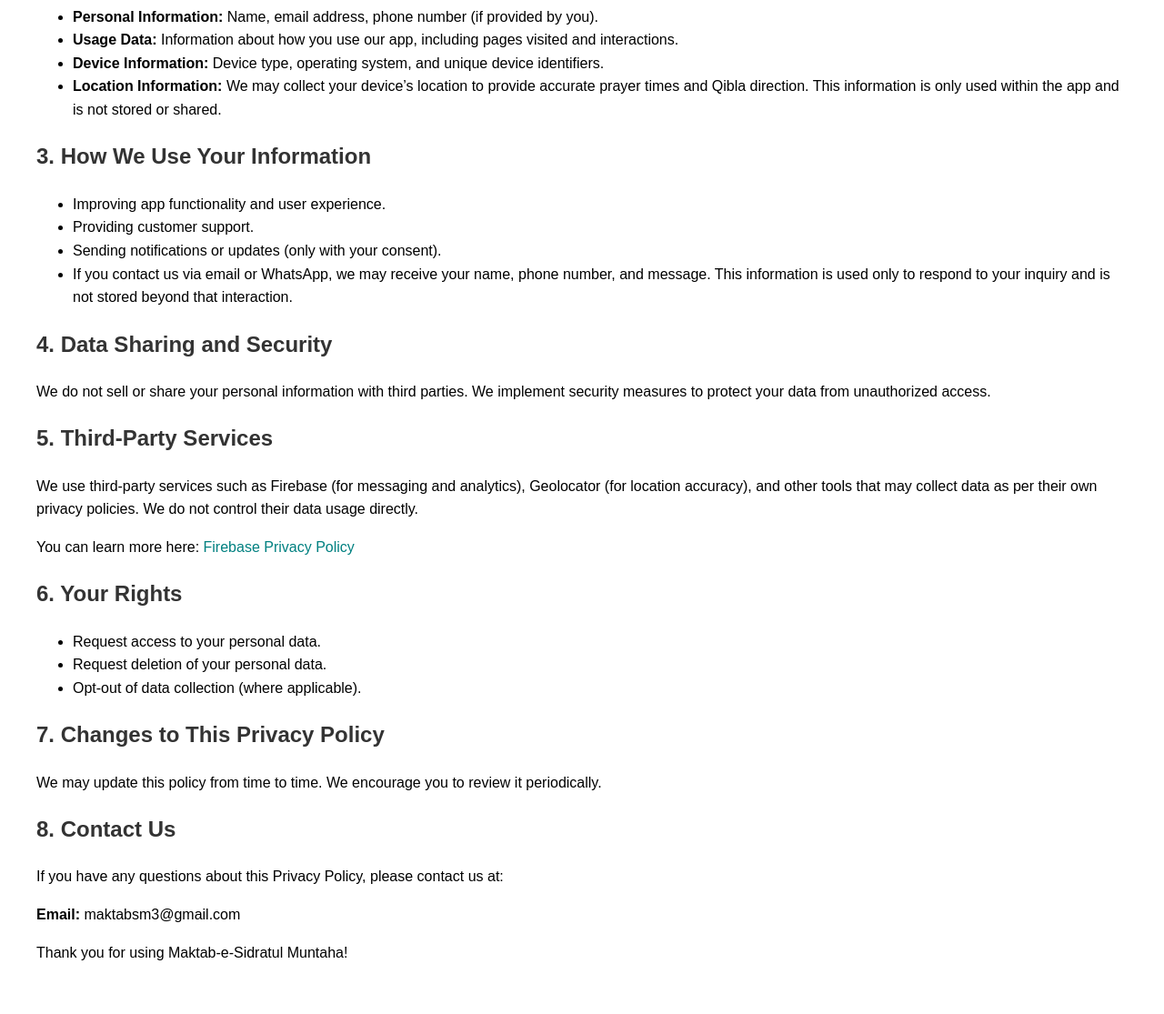
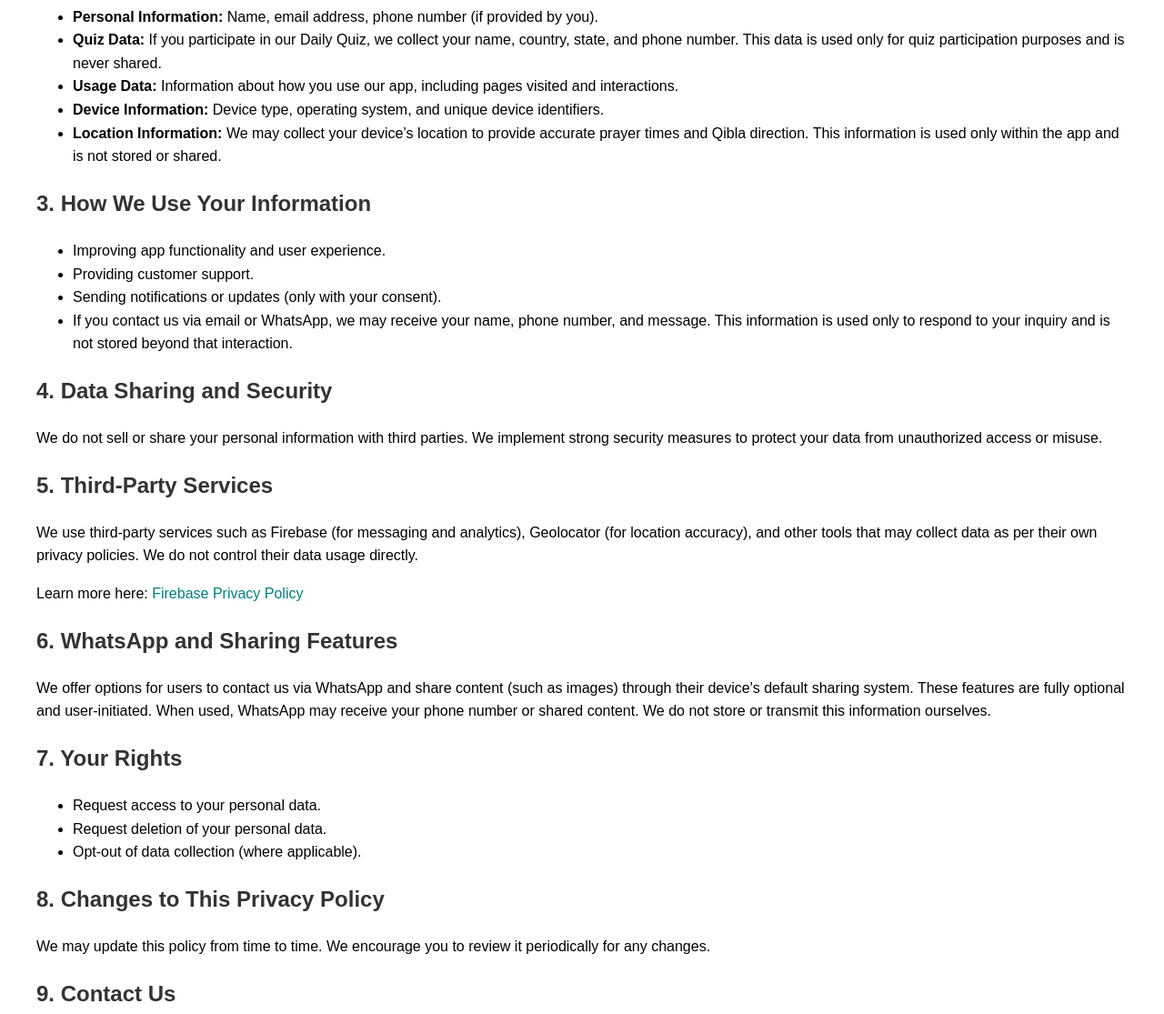
Before and after one commit to KaramathAli1472/maktab_privacypolicy, a plain HTML site: page index.html in a window 1280 px wide. Shown: the part 420-1535 px from the top of the page at 91% size. Drawn offline with Linux system fonts and the light colour scheme.

Commit message:
Update index.html

```diff
--- a/index.html
+++ b/index.html
@@ -4,17 +4,29 @@
   <meta charset="UTF-8" />
   <meta content="width=device-width, initial-scale=1.0" name="viewport" />
   <title>Privacy Policy - Maktab-e-Sidratul Muntaha</title>
-	<style type="text/css">body { font-family: Arial, sans-serif; margin: 20px; padding: 20px; line-height: 1.6; }
-        h1, h2 { color: #333; }
-        a { color: teal; text-decoration: none; }
+  <style type="text/css">
+    body {
+      font-family: Arial, sans-serif;
+      margin: 20px;
+      padding: 20px;
+      line-height: 1.6;
+    }
+    h1, h2 {
+      color: #333;
+    }
+    a {
+      color: teal;
+      text-decoration: none;
+    }
   </style>
 </head>
 <body>
+
 <h1>Privacy Policy</h1>
 
 <h2>Maktab-e-Sidratul Muntaha</h2>
 
-<p><strong>Effective Date:</strong> June 29, 2025</p>
+<p><strong>Effective Date:</strong> July 12, 2025</p>
 
 <h2>1. Introduction</h2>
 
@@ -24,9 +36,10 @@
 
 <ul>
   <li><strong>Personal Information:</strong> Name, email address, phone number (if provided by you).</li>
+  <li><strong>Quiz Data:</strong> If you participate in our Daily Quiz, we collect your name, country, state, and phone number. This data is used only for quiz participation purposes and is never shared.</li>
   <li><strong>Usage Data:</strong> Information about how you use our app, including pages visited and interactions.</li>
   <li><strong>Device Information:</strong> Device type, operating system, and unique device identifiers.</li>
-	<li><strong>Location Information:</strong> We may collect your device&rsquo;s location to provide accurate prayer times and Qibla direction. This information is only used within the app and is not stored or shared.</li>
+  <li><strong>Location Information:</strong> We may collect your device’s location to provide accurate prayer times and Qibla direction. This information is used only within the app and is not stored or shared.</li>
 </ul>
 
 <h2>3. How We Use Your Information</h2>
@@ -40,15 +53,19 @@
 
 <h2>4. Data Sharing and Security</h2>
 
-<p>We do not sell or share your personal information with third parties. We implement security measures to protect your data from unauthorized access.</p>
+<p>We do not sell or share your personal information with third parties. We implement strong security measures to protect your data from unauthorized access or misuse.</p>
 
 <h2>5. Third-Party Services</h2>
 
 <p>We use third-party services such as Firebase (for messaging and analytics), Geolocator (for location accuracy), and other tools that may collect data as per their own privacy policies. We do not control their data usage directly.</p>
 
-<p>You can learn more here: <a href="https://firebase.google.com/support/privacy" target="_blank">Firebase Privacy Policy</a></p>
+<p>Learn more here: <a href="https://firebase.google.com/support/privacy" target="_blank">Firebase Privacy Policy</a></p>
 
-<h2>6. Your Rights</h2>
+<h2>6. WhatsApp and Sharing Features</h2>
+
+<p>We offer options for users to contact us via WhatsApp and share content (such as images) through their device's default sharing system. These features are fully optional and user-initiated. When used, WhatsApp may receive your phone number or shared content. We do not store or transmit this information ourselves.</p>
+
+<h2>7. Your Rights</h2>
 
 <ul>
   <li>Request access to your personal data.</li>
@@ -56,16 +73,17 @@
   <li>Opt-out of data collection (where applicable).</li>
 </ul>
 
-<h2>7. Changes to This Privacy Policy</h2>
+<h2>8. Changes to This Privacy Policy</h2>
 
-<p>We may update this policy from time to time. We encourage you to review it periodically.</p>
+<p>We may update this policy from time to time. We encourage you to review it periodically for any changes.</p>
 
-<h2>8. Contact Us</h2>
+<h2>9. Contact Us</h2>
 
 <p>If you have any questions about this Privacy Policy, please contact us at:</p>
 
 <p><strong>Email:</strong> maktabsm3@gmail.com</p>
 
 <p>Thank you for using Maktab-e-Sidratul Muntaha!</p>
+
 </body>
 </html>
```
Lines whose indentation alone changed are shown as unchanged.
